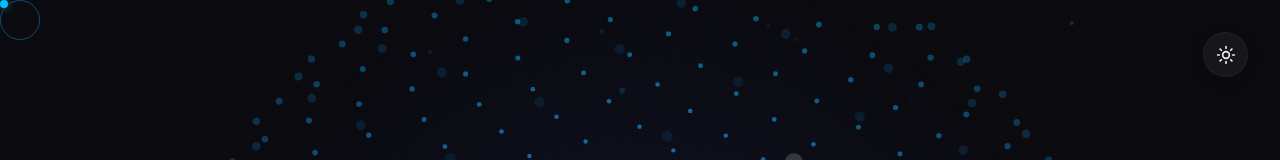
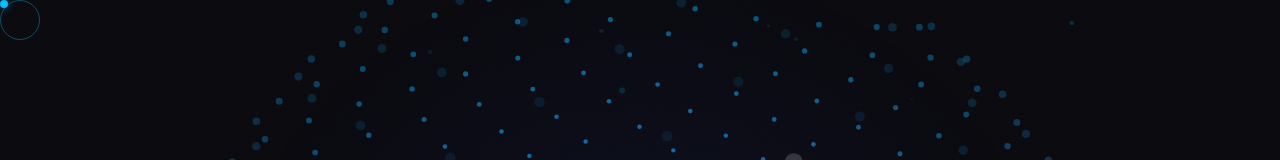
Before and after one commit to karanCyber/security-portfolio, a React (Vite) app: page / in a window 1280 px wide. Shown: the top 160 px of the page. Built offline with nearby package versions, Linux system fonts and the light colour scheme.

Commit message:
feat: permanent dark mode - removed light mode feature

```diff
--- a/src/App.tsx
+++ b/src/App.tsx
@@ -10,13 +10,11 @@ import Pillars from './components/Pillars';
 import Marquee from './components/Marquee';
 import Experience from './components/Experience';
 import SkillsAndCerts from './components/SkillsAndCerts';
-import ThemeToggle from './components/ThemeToggle';
 
 function App() {
   return (
     <Router>
       <SmoothScroll>
-        <ThemeToggle />
         <CustomCursor />
         {/* Fixed particle globe background */}
         <div style={{ position: 'fixed', top: 0, left: 0, width: '100vw', height: '100vh', zIndex: 0, pointerEvents: 'none' }}>
--- a/src/components/ParticleNetwork.tsx
+++ b/src/components/ParticleNetwork.tsx
@@ -205,10 +205,9 @@ const ParticleNetwork: React.FC = () => {
                 if (p.x > window.innerWidth) p.x = 0;
                 if (p.y < 0) p.y = window.innerHeight;
                 if (p.y > window.innerHeight) p.y = 0;
-                const isLight = document.body.classList.contains('light-mode');
                 ctx.beginPath();
                 ctx.arc(p.x, p.y, p.r, 0, Math.PI * 2);
-                ctx.fillStyle = isLight ? `rgba(0, 119, 204, ${p.alpha * 1.5})` : `rgba(0, 191, 255, ${p.alpha})`;
+                ctx.fillStyle = `rgba(0, 191, 255, ${p.alpha})`;
                 ctx.fill();
             }
 
@@ -284,15 +283,13 @@ const ParticleNetwork: React.FC = () => {
                 const size = Math.max(0.6, pt.depth * 2.8);
                 const opacity = Math.min(1, Math.max(0.12, (pt.z + dynamicRadius * 1.2) / (dynamicRadius * 2.4)));
 
-                const isLight = document.body.classList.contains('light-mode');
-                // Adjust colors for light mode: Deep blue vs Cyan
-                const r = isLight ? Math.floor(lerp(0, 106, pt.colorRatio)) : Math.floor(lerp(0, 138, pt.colorRatio));
-                const g = isLight ? Math.floor(lerp(119, 13, pt.colorRatio)) : Math.floor(lerp(191, 43, pt.colorRatio));
-                const b = isLight ? Math.floor(lerp(204, 173, pt.colorRatio)) : Math.floor(lerp(255, 226, pt.colorRatio));
+                const r = Math.floor(lerp(0, 138, pt.colorRatio));
+                const g = Math.floor(lerp(191, 43, pt.colorRatio));
+                const b = Math.floor(lerp(255, 226, pt.colorRatio));
 
                 ctx.beginPath();
                 ctx.arc(pt.px, pt.py, size, 0, Math.PI * 2);
-                ctx.fillStyle = isLight ? `rgba(${r}, ${g}, ${b}, ${opacity * 0.95})` : `rgba(${r}, ${g}, ${b}, ${opacity * 0.85})`;
+                ctx.fillStyle = `rgba(${r}, ${g}, ${b}, ${opacity * 0.85})`;
                 ctx.fill();
             }
 
--- a/src/components/ThemeToggle.tsx
+++ /dev/null
@@ -1,61 +0,0 @@
-import React, { useEffect, useState } from 'react';
-import { Sun, Moon } from 'lucide-react';
-
-const ThemeToggle: React.FC = () => {
-    const [theme, setTheme] = useState<'dark' | 'light'>(
-        (localStorage.getItem('portfolio-theme') as 'dark' | 'light') || 'dark'
-    );
-
-    useEffect(() => {
-        const root = document.body;
-        if (theme === 'light') {
-            root.classList.add('light-mode');
-        } else {
-            root.classList.remove('light-mode');
-        }
-        localStorage.setItem('portfolio-theme', theme);
-    }, [theme]);
-
-    const toggleTheme = () => {
-        setTheme(prev => (prev === 'dark' ? 'light' : 'dark'));
-    };
-
-    return (
-        <button
-            onClick={toggleTheme}
-            className="theme-toggle-btn"
-            aria-label="Toggle Theme"
-            style={{
-                position: 'fixed',
-                top: '2rem',
-                right: '2rem',
-                zIndex: 9999,
-                width: '45px',
-                height: '45px',
-                borderRadius: '50%',
-                background: theme === 'dark' ? 'rgba(255, 255, 255, 0.05)' : 'rgba(0, 0, 0, 0.05)',
-                border: '1px solid rgba(128, 128, 128, 0.1)',
-                backdropFilter: 'blur(10px)',
-                display: 'flex',
-                alignItems: 'center',
-                justifyContent: 'center',
-                cursor: 'pointer',
-                color: 'var(--text-primary)',
-                transition: 'var(--transition-smooth)',
-                boxShadow: '0 4px 20px rgba(0, 0, 0, 0.1)',
-            }}
-            onMouseEnter={e => {
-                e.currentTarget.style.transform = 'scale(1.1) rotate(10deg)';
-                e.currentTarget.style.background = theme === 'dark' ? 'rgba(255, 255, 255, 0.1)' : 'rgba(0, 0, 0, 0.1)';
-            }}
-            onMouseLeave={e => {
-                e.currentTarget.style.transform = 'scale(1) rotate(0deg)';
-                e.currentTarget.style.background = theme === 'dark' ? 'rgba(255, 255, 255, 0.05)' : 'rgba(0, 0, 0, 0.05)';
-            }}
-        >
-            {theme === 'dark' ? <Sun size={20} /> : <Moon size={20} />}
-        </button>
-    );
-};
-
-export default ThemeToggle;
--- a/src/index.css
+++ b/src/index.css
@@ -24,26 +24,6 @@
 
   --transition-smooth: all 0.4s cubic-bezier(0.16, 1, 0.3, 1);
 }
-
-.light-mode {
-  --bg-primary: #f8f9fa;
-  --bg-secondary: #ffffff;
-  --bg-tertiary: #f1f3f5;
-
-  --text-primary: #1a1a1a;
-  --text-secondary: #495057;
-  --text-muted: #868e96;
-
-  --accent-cyan: #0077cc;
-  --accent-blue: #3355dd;
-  --accent-purple: #6a0dad;
-
-  --shadow-glow-sm: 0 4px 12px rgba(0, 0, 0, 0.05);
-  --shadow-glow-md: 0 8px 24px rgba(0, 0, 0, 0.08);
-
-  --marquee-stroke: rgba(0, 0, 0, 0.15);
-}
-
 
 
 body {
```
